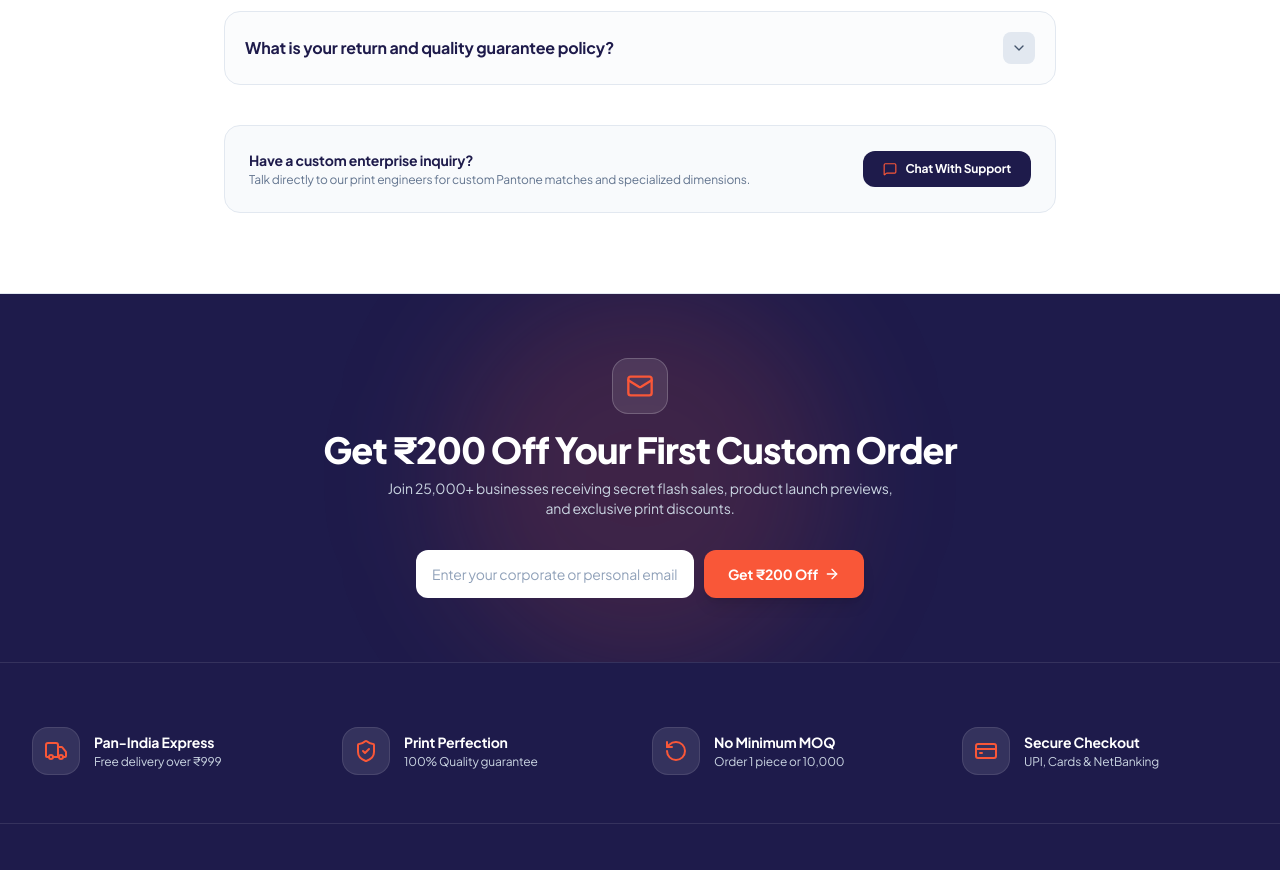
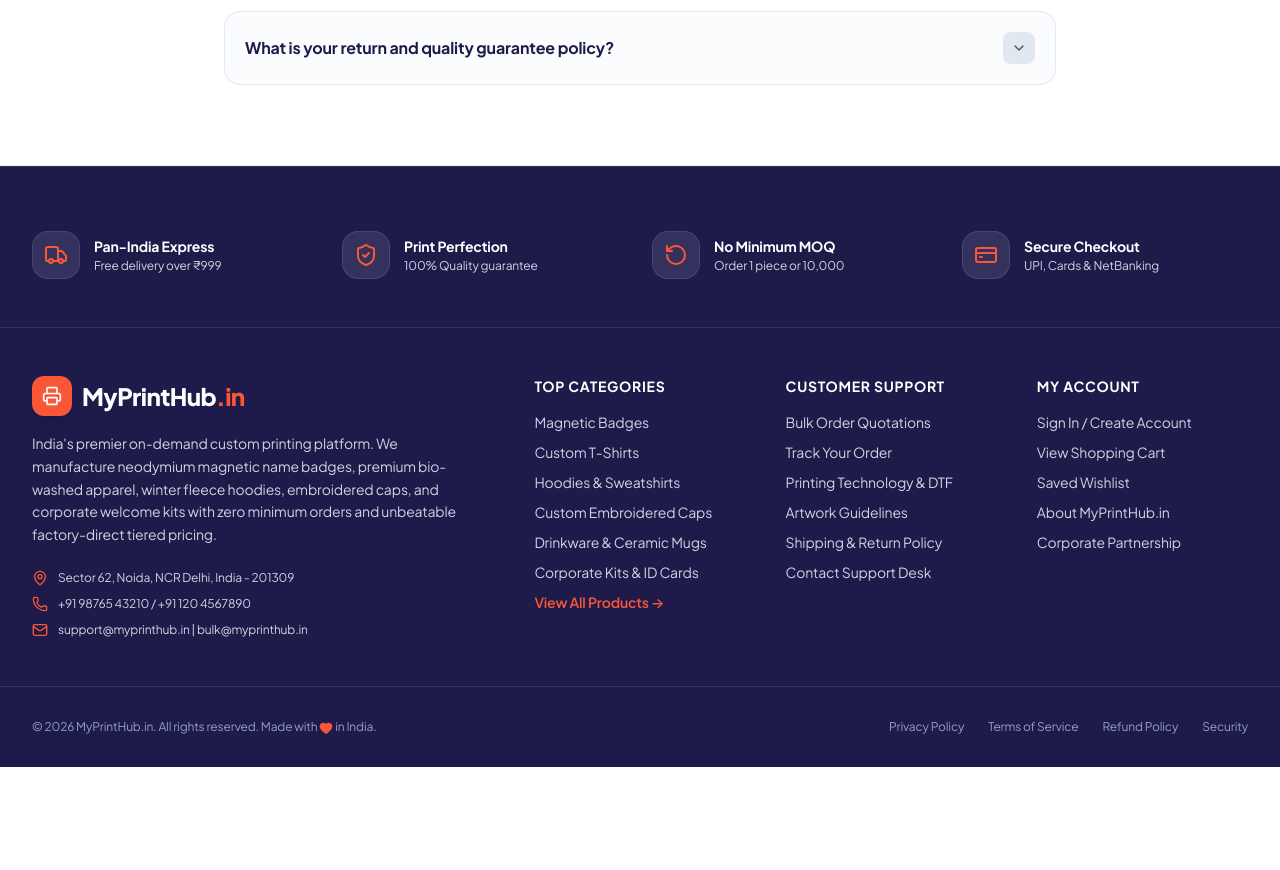
Before and after one commit to saheb1727/Web_Project, a Next.js app: page / in a window 1280 px wide. Shown: the part 6724-7594 px from the top of the page. After the commit the page ends 7491 px from the top, so only its background shows below. Built offline with nearby package versions, Linux system fonts and the light colour scheme.

Commit message:
Remove enterprise inquiry banner and newsletter subscription section

```diff
--- a/src/app/page.tsx
+++ b/src/app/page.tsx
@@ -6,7 +6,6 @@ import { WhyChooseUs } from "@/components/home/WhyChooseUs";
 import { HowItWorks } from "@/components/home/HowItWorks";
 import { Testimonials } from "@/components/home/Testimonials";
 import { FAQSection } from "@/components/home/FAQSection";
-import { Newsletter } from "@/components/home/Newsletter";
 
 export default function Home() {
   return (
@@ -34,9 +33,6 @@ export default function Home() {
 
       {/* 8. FAQ Accordion */}
       <FAQSection />
-
-      {/* 9. Newsletter */}
-      <Newsletter />
     </div>
   );
 }
--- a/src/components/home/FAQSection.tsx
+++ b/src/components/home/FAQSection.tsx
@@ -1,9 +1,8 @@
 "use client";
 
 import React, { useState } from "react";
-import { ChevronDown, HelpCircle, MessageSquare } from "lucide-react";
+import { ChevronDown, HelpCircle } from "lucide-react";
 import { faqs } from "@/data/testimonials";
-import Link from "next/link";
 
 export const FAQSection: React.FC = () => {
   const [openIndex, setOpenIndex] = useState<number | null>(0);
@@ -64,26 +63,6 @@ export const FAQSection: React.FC = () => {
             );
           })}
         </div>
-
-        {/* Live Support Banner */}
-        <div className="mt-10 p-6 rounded-2xl bg-slate-50 border border-slate-200 text-center flex flex-col sm:flex-row items-center justify-between gap-4">
-          <div className="text-left">
-            <h4 className="font-bold text-sm text-[var(--color-primary)]">
-              Have a custom enterprise inquiry?
-            </h4>
-            <p className="text-xs text-slate-500 mt-0.5">
-              Talk directly to our print engineers for custom Pantone matches and specialized dimensions.
-            </p>
-          </div>
-
-          <Link
-            href="/contact"
-            className="px-5 py-2.5 bg-[var(--color-primary)] hover:opacity-90 text-white text-xs font-bold rounded-xl transition-opacity flex items-center gap-2 shrink-0"
-          >
-            <MessageSquare className="w-3.5 h-3.5 text-[var(--color-accent)]" />
-            <span>Chat With Support</span>
-          </Link>
-        </div>
       </div>
     </section>
   );
```
